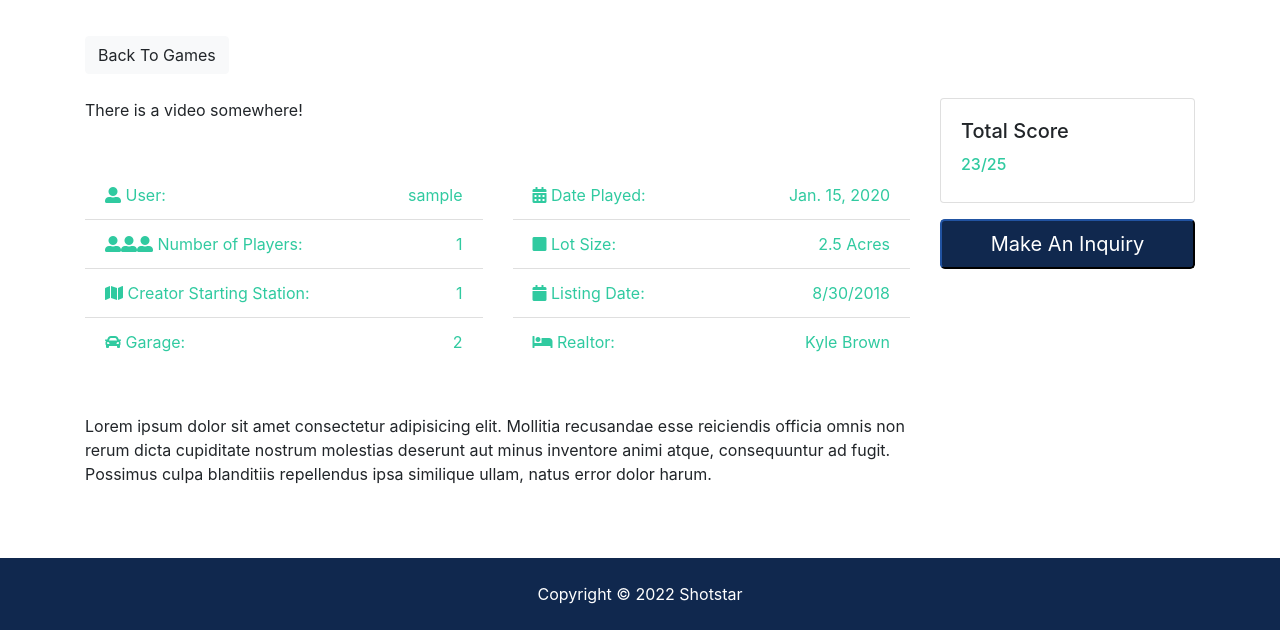
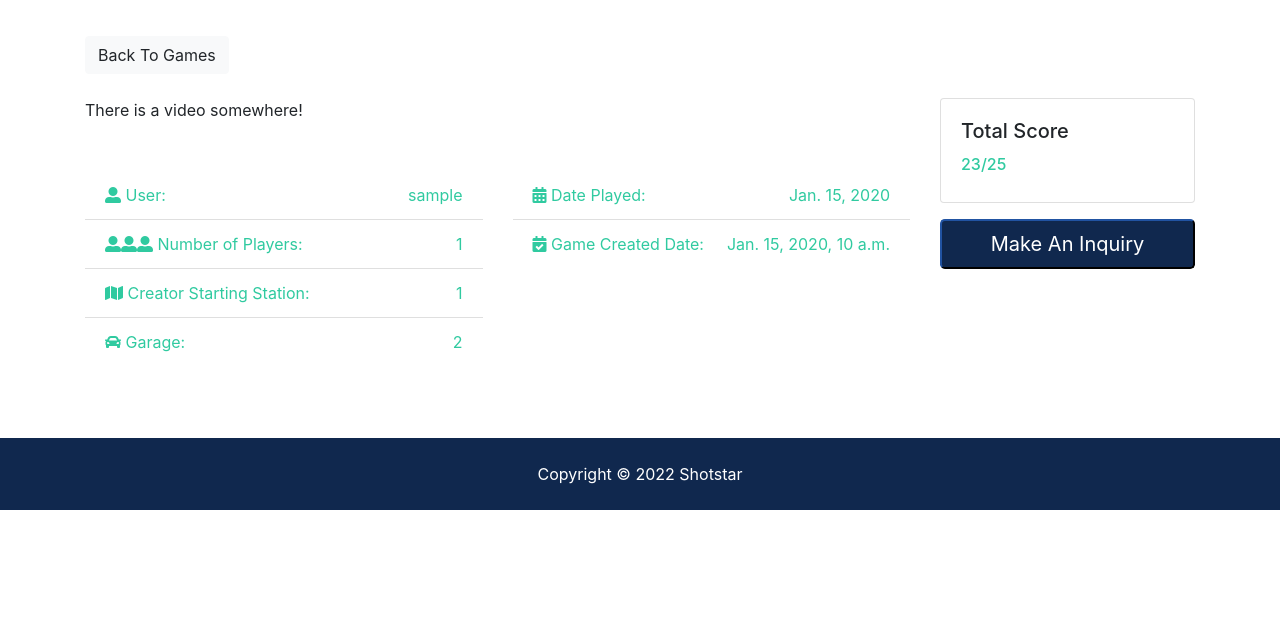
Before and after one commit to jl198/uwf_capstone, a Django app: page /games/1 in a window 1280 px wide. Shown: the part 375-1005 px from the top of the page. After the commit the page ends 885 px from the top, so only its background shows below. Run offline with Django 4.2, Linux system fonts and the light colour scheme; tables that the repository leaves empty hold one stand-in row (values such as "Sample post"); some libraries are stand-ins or nearby versions.

Commit message:
fixed game fields html

```diff
--- a/shotstar/templates/games/game.html
+++ b/shotstar/templates/games/game.html
@@ -106,31 +106,11 @@
                   <span class="float-right">{{ game.date_played }}</span>
                 </li>
                 <li class="list-group-item text-secondary">
-                  <i class="fas fa-square"></i> Lot Size:
-                  <span class="float-right">2.5 Acres
+                  <i class="fas fa-calendar-check"></i> Game Created Date:
+                  <span class="float-right">{{ game.created_date }}
                   </span>
                 </li>
-                <li class="list-group-item text-secondary">
-                  <i class="fas fa-calendar"></i> Listing Date:
-                  <span class="float-right">8/30/2018</span>
-                </li>
-                <li class="list-group-item text-secondary">
-                  <i class="fas fa-bed"></i> Realtor:
-                  <span class="float-right">Kyle Brown
-                  </span>
-                </li>
-
-
               </ul>
-            </div>
-          </div>
-
-          <!-- Description -->
-          <div class="row mb-5">
-            <div class="col-md-12">
-              Lorem ipsum dolor sit amet consectetur adipisicing elit. Mollitia recusandae esse reiciendis officia omnis non rerum dicta
-              cupiditate nostrum molestias deserunt aut minus inventore animi atque, consequuntur ad fugit. Possimus culpa
-              blanditiis repellendus ipsa similique ullam, natus error dolor harum.
             </div>
           </div>
         </div>
```
